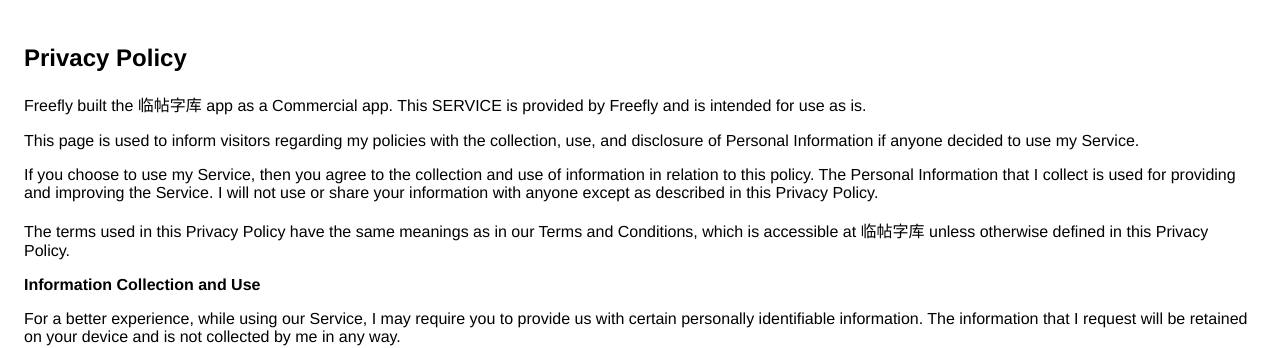
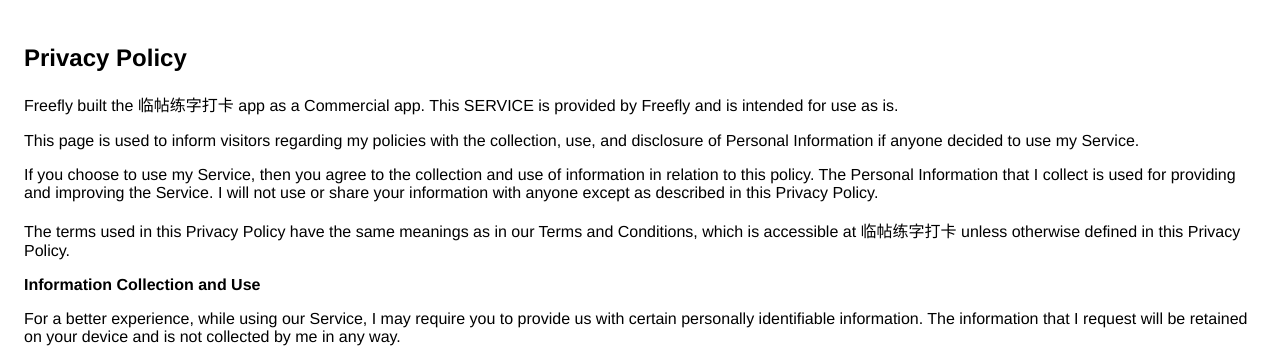
Before and after one commit to wanglianwu/page, a Jekyll site: the page ai_day_privacy_policy.html, which Jekyll copies as it is, in a window 1280 px wide. Shown: the top 348 px of the page. Built offline with Jekyll 4.4.1, drawn with Linux system fonts in a browser that asks for light colours.

Commit message:
no message

```diff
--- a/_includes/ai_down_head.html
+++ b/_includes/ai_down_head.html
@@ -1,7 +1,7 @@
 <head>
     <meta http-equiv="Content-Type" content="text/html; charset=UTF-8">
     <meta name="viewport" content="width=device-width, initial-scale=1">
-    <title>幸运锦鲤</title>
+    <title>临帖练字打卡</title>
     <link rel="shortcut icon" href="{{ "/assets/img/jl.png" | prepend: site.baseurl }}" type="image/x-icon">
     <style>
         @font-face {
--- a/_layouts/ai_appdown.html
+++ b/_layouts/ai_appdown.html
@@ -5,13 +5,13 @@
     <div style="position:absolute;top:35%">
     <header class="table" role="banner">
         <div class="table-cell">
-            <h1 class="sr-only">幸运锦鲤</h1>
+            <h1 class="sr-only">临帖练字打卡</h1>
         </div>
     </header>
     <section class="main" role="main">
         <img src="{{ "/assets/img/jl.png" | prepend: site.baseurl }}" width="100" height="100" class="iconImage">
-        <h2>幸运锦鲤<br></h2>
-        <p>下载 幸运锦鲤 ® iOS Version </p>
+        <h2>临帖练字打卡<br></h2>
+        <p>下载 临帖练字打卡 ® iOS Version </p>
         <a href="https://itunes.apple.com/cn/app/" style="margin-right: 11px;">
             <img src="{{ "/assets/img/app-store-ios.svg" | prepend: site.baseurl
             }}"  alt="Mume for Mac" width="136" height="40">
--- a/ai_day_privacy_policy.html
+++ b/ai_day_privacy_policy.html
@@ -7,7 +7,7 @@
       <style> body { font-family: 'Helvetica Neue', Helvetica, Arial, sans-serif; padding:1em; } </style>
     </head>
     <body>
-    <h2>Privacy Policy</h2> <p> Freefly built the 临帖字库 app as a Commercial app. This SERVICE is provided by
+    <h2>Privacy Policy</h2> <p> Freefly built the 临帖练字打卡 app as a Commercial app. This SERVICE is provided by
                     Freefly  and is intended for use as is.
                   </p> <p>This page is used to inform visitors regarding my policies with the collection, use, and disclosure
                     of Personal Information if anyone decided to use my Service.
@@ -16,7 +16,7 @@
                     the Service. I will not use or share your information with anyone except as described
                     in this Privacy Policy.
                   </p> <p>The terms used in this Privacy Policy have the same meanings as in our Terms and Conditions, which is
-                    accessible at 临帖字库 unless otherwise defined in this Privacy Policy.
+                    accessible at 临帖练字打卡 unless otherwise defined in this Privacy Policy.
                   </p> <p><strong>Information Collection and Use</strong></p> <p>For a better experience, while using our Service, I may require you to provide us with certain
                     personally identifiable information. The information that I request will be retained on your device and is not collected by me in any way.
                   </p> <p>The app does use third party services that may collect information used to identify you.</p> <div><p>Link to privacy policy of third party service providers used by the app</p> <ul><li><a href="https://www.google.com/policies/privacy/" target="_blank">Google Play Services</a></li><!----><!----><!----><!----><!----><!----><!----></ul></div> <p><strong>Log Data</strong></p> <p> I want to inform you that whenever you use my Service, in a case of
```
